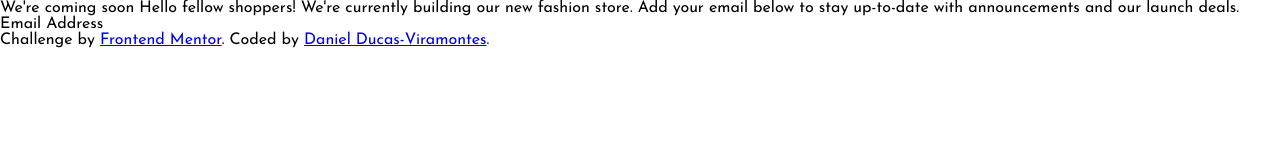
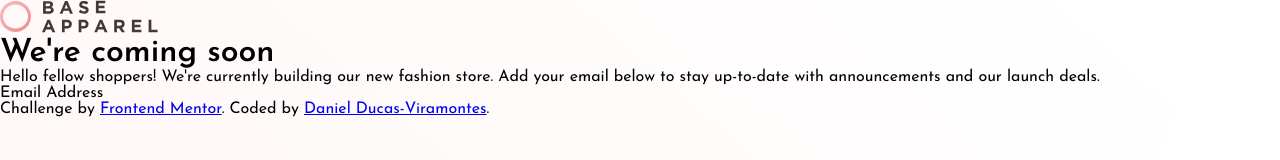
Before and after one commit to DanDucVira/baseApparelComingSoon, a plain HTML site: page index.html in a window 1280 px wide. Drawn offline with Linux system fonts and the light colour scheme.

Commit message:
added mark up and css styles

```diff
--- a/index.html
+++ b/index.html
@@ -18,11 +18,22 @@
 </head>
 
 <body>
+  <div class="container">
+    <div class="left-side">
+      <div class="logo">
+        <img src="./images/logo.svg" alt="">
+      </div>
 
-  We're coming soon
+      <h1>We're <span>coming soon</span></h1>
 
-  Hello fellow shoppers! We're currently building our new fashion store.
-  Add your email below to stay up-to-date with announcements and our launch deals.
+      <p> Hello fellow shoppers! We're currently building our new fashion store.
+        Add your email below to stay up-to-date with announcements and our launch deals.</p>
+    </div>
+    <div class="right-side"></div>
+  </div>
+
+
+
 
   Email Address
 
--- a/main.css
+++ b/main.css
@@ -7,4 +7,10 @@
 body {
     font-size: 16px;
     font-family: 'Josefin Sans', sans-serif;
+    background-image: url("./images/bg-pattern-desktop.svg");
+    background-size: cover;
+    background-repeat: no-repeat;
+    background-size: cover;
+    min-width: 100%;
+
 }
```
